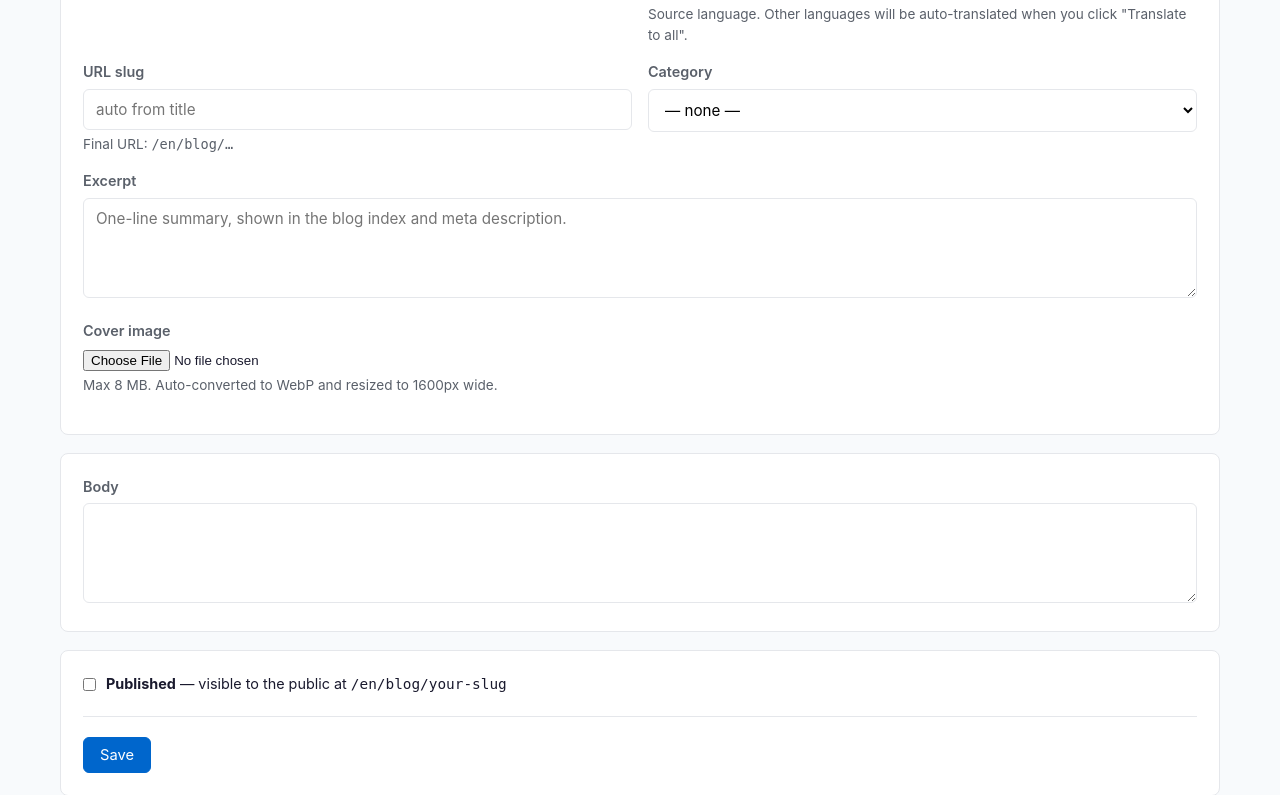
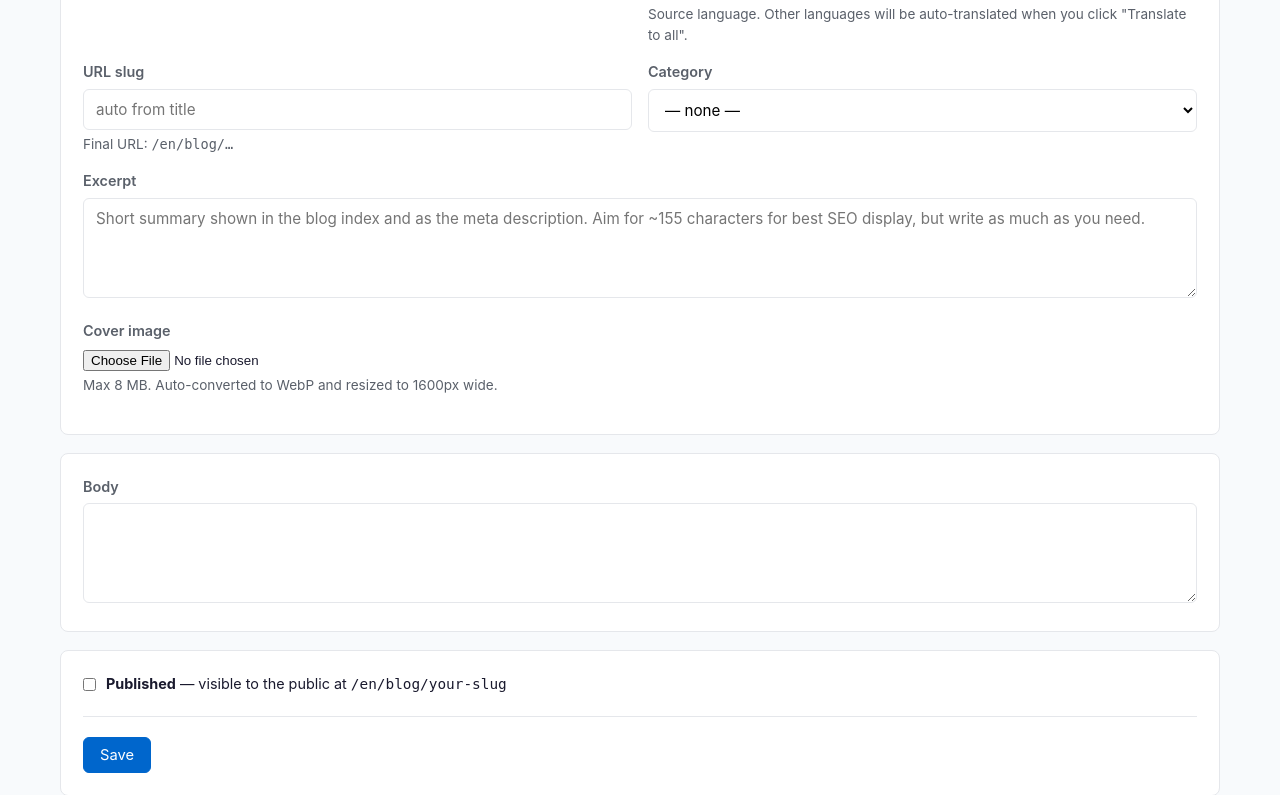
Before and after one commit to imationgroup/web, a FastAPI app: template backend/app/blog/templates/admin_post_form.html in a window 1280 px wide. Shown: the part 246-1041 px from the top of the page. Run offline with FastAPI, Linux system fonts and the light colour scheme; the template is opened without the code that fills it, so the values that code supplies are empty; parts of the project's set-up code (start-up, migrations or seed data) failed here and were passed over; some libraries are stand-ins or nearby versions.

Commit message:
blog(editor): remove artificial char caps, taller TinyMCE area
User reported the textarea felt size-capped. Two culprits:

- The excerpt <textarea> had maxlength="480", which the browser enforces
  hard — type past 480 and the field silently stops accepting input.
  Raise the DB max to 2000 and drop the maxlength attribute entirely.
  Excerpt is meta-description material; 155 chars is the SEO sweet spot,
  but the user should be free to write more without hitting a wall.
- TinyMCE started at 540px tall, no min/max sizing, which felt cramped
  for long-form writing. Move to min_height=720 / max_height=1600 with
  autoresize keeping the editor in sync with content length. Added the
  fullscreen toolbar button for distraction-free writing of long posts.

body_html itself has no DB cap (SQLite TEXT column). nginx bumped
client_max_body_size 10m -> 30m on the server so very long posts with
embedded base64 (from older drafts) or many inline images still go
through cleanly.

```diff
--- a/backend/app/blog/models.py
+++ b/backend/app/blog/models.py
@@ -33,7 +33,7 @@ class Post(SQLModel, table=True):
     # level + an index for fast URL lookup.
     slug: str = Field(index=True, max_length=160)
     title: str = Field(max_length=240)
-    excerpt: str = Field(default="", max_length=480)
+    excerpt: str = Field(default="", max_length=2000)
     body_html: str = ""  # rich-text from TinyMCE
     cover_image: Optional[str] = None  # path like "/uploads/2026/06/abc.jpg"
     category_id: Optional[int] = Field(default=None, foreign_key="category.id")
--- a/backend/app/blog/templates/admin_post_form.html
+++ b/backend/app/blog/templates/admin_post_form.html
@@ -52,7 +52,7 @@
 
     <div class="form-group">
       <label for="excerpt">Excerpt</label>
-      <textarea id="excerpt" name="excerpt" maxlength="480" rows="3" placeholder="One-line summary, shown in the blog index and meta description.">{{ post.excerpt if post else '' }}</textarea>
+      <textarea id="excerpt" name="excerpt" rows="4" placeholder="Short summary shown in the blog index and as the meta description. Aim for ~155 characters for best SEO display, but write as much as you need.">{{ post.excerpt if post else '' }}</textarea>
     </div>
 
     <div class="form-group">
@@ -161,14 +161,21 @@
 // TinyMCE — Word-like editor, MIT build
 tinymce.init({
   selector: 'textarea#body_html',
-  height: 540,
-  menubar: 'edit view insert format table',
+  // Tall by default so it doesn't feel cramped, and grows with content
+  // up to a sensible cap (after which the editor scrolls internally).
+  min_height: 720,
+  max_height: 1600,
+  autoresize_bottom_margin: 50,
+  menubar: 'edit view insert format table tools',
   plugins: 'advlist autolink lists link image charmap preview anchor pagebreak searchreplace visualblocks code fullscreen insertdatetime media table help wordcount autoresize codesample',
-  toolbar: 'undo redo | blocks | bold italic underline | alignleft aligncenter alignright | bullist numlist outdent indent | link image media codesample | removeformat code',
+  toolbar: 'undo redo | blocks | bold italic underline | alignleft aligncenter alignright | bullist numlist outdent indent | link image media codesample | removeformat | fullscreen code',
   branding: false,
   promotion: false,
   license_key: 'gpl',
-  content_style: 'body { font-family: -apple-system, sans-serif; font-size: 16px; line-height: 1.6; max-width: 720px; }',
+  // No hard character cap — the DB column is TEXT, unlimited in SQLite.
+  // nginx is configured for 30 MB request bodies (covers very long posts
+  // with embedded images).
+  content_style: 'body { font-family: -apple-system, sans-serif; font-size: 16px; line-height: 1.6; max-width: 760px; }',
   // Inline images: TinyMCE posts the blob to /admin/upload, which runs the
   // same Pillow resize-to-webp pipeline as the cover image. We resolve with
   // the public /uploads/<...> URL so the editor inserts a normal <img src>.
```
